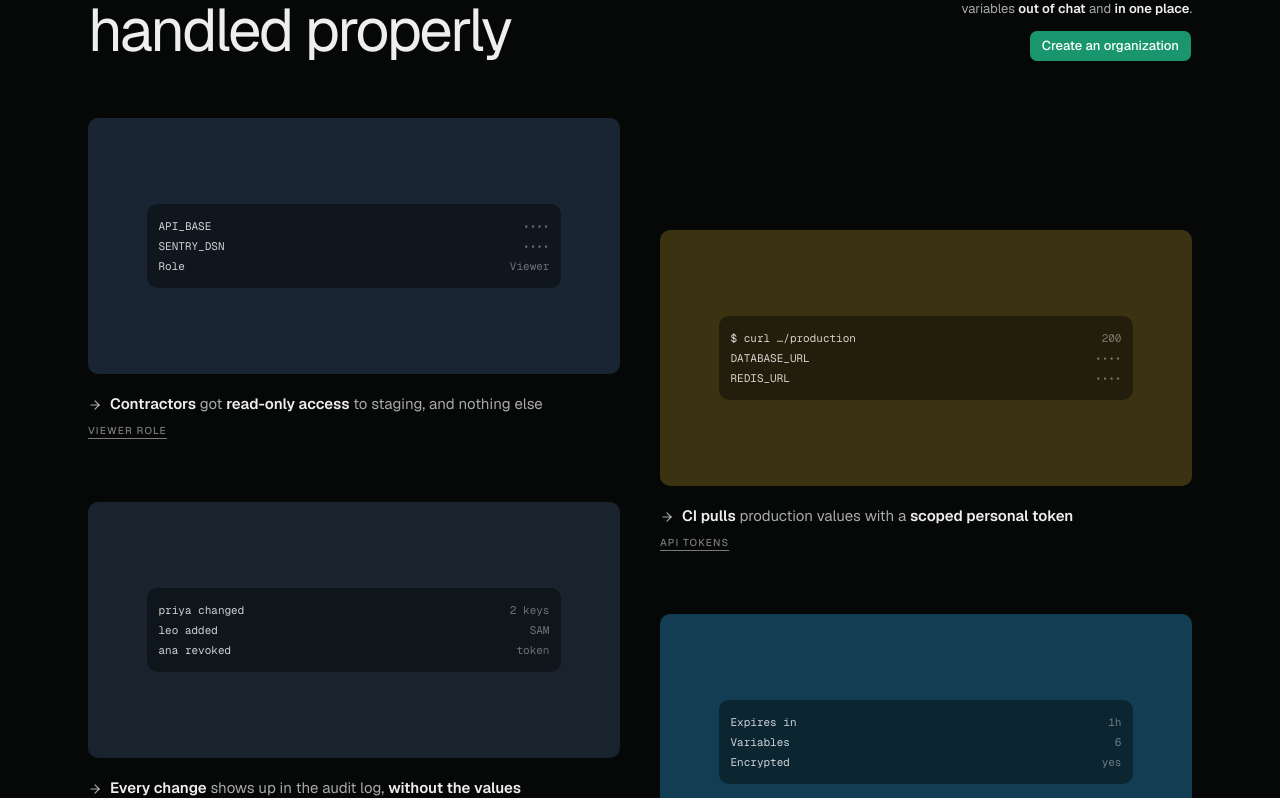
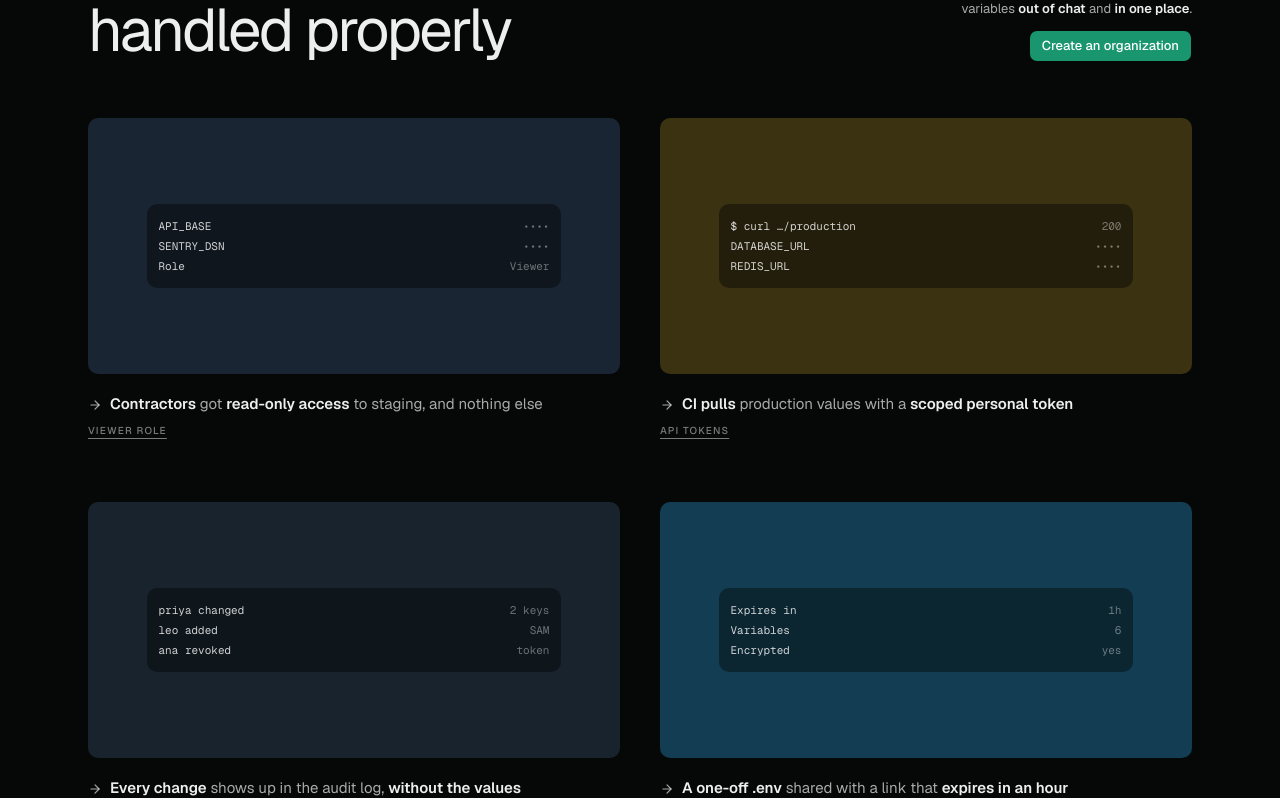
Before and after one commit to ChirayuSahu/envoy, a Next.js app in the folder web-app/: page / in a window 1280 px wide. Shown: the part 2088-2886 px from the top of the page. Built offline with nearby package versions, Linux system fonts and the light colour scheme; no server answers.

Commit message:
fix(landing): align the use-case tiles in a 2x2 grid
The right column was offset downwards, so tiles and captions didn't line up
across rows.

```diff
--- a/web-app/src/components/landing/sections.tsx
+++ b/web-app/src/components/landing/sections.tsx
@@ -345,12 +345,10 @@ export function UseCases() {
                     </Button>
                 </div>
             </div>
-            {/* Two staggered columns, like a masonry layout: the right column starts lower. */}
+            {/* An aligned 2×2 grid: tiles and captions line up across each row. */}
             <div className="grid gap-x-10 gap-y-16 sm:grid-cols-2">
-                {[CASES.filter((_, i) => i % 2 === 0), CASES.filter((_, i) => i % 2 === 1)].map((col, ci) => (
-                    <div key={ci} className={cn("flex flex-col gap-16", ci === 1 && "sm:pt-28")}>
-                        {col.map((c, i) => (
-                            <Reveal key={c.tag} delay={(ci + i) * 100} className="flex flex-col">
+                {CASES.map((c, i) => (
+                    <Reveal key={c.tag} delay={(i % 2) * 100} className="flex flex-col">
                         <div className={cn("flex h-64 items-center justify-center rounded-lg", c.shape)}>{c.visual}</div>
                         <p className="mt-5 flex gap-2 text-[15px] leading-snug text-foreground/70">
                             <ArrowRight className="mt-1 size-3.5 shrink-0" />
@@ -360,8 +358,6 @@ export function UseCases() {
                     </Reveal>
                 ))}
             </div>
-                ))}
-            </div>
         </section>
     );
 }
```
Lines whose indentation alone changed are shown as unchanged.
